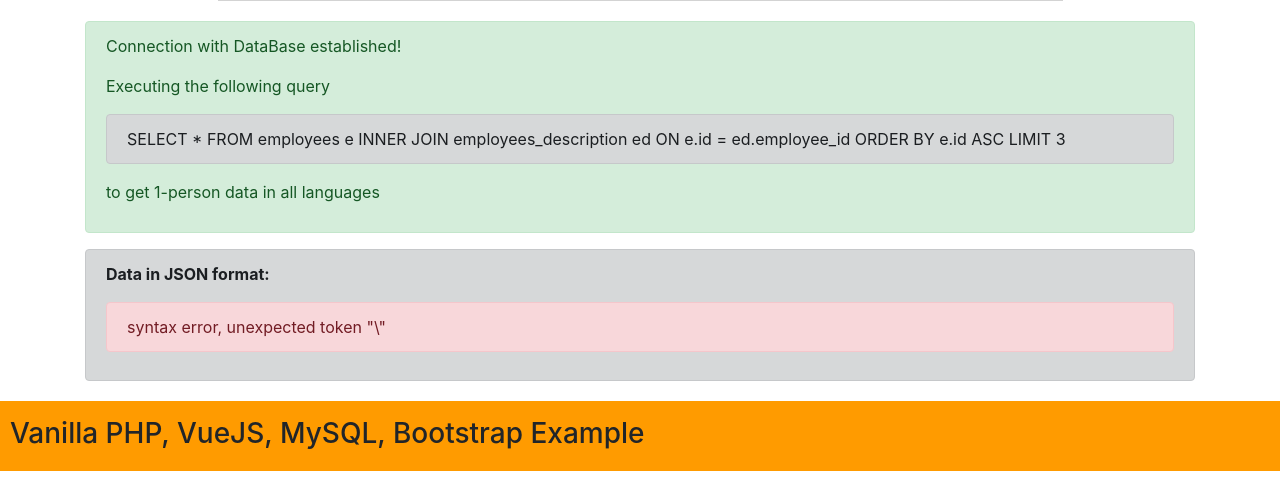
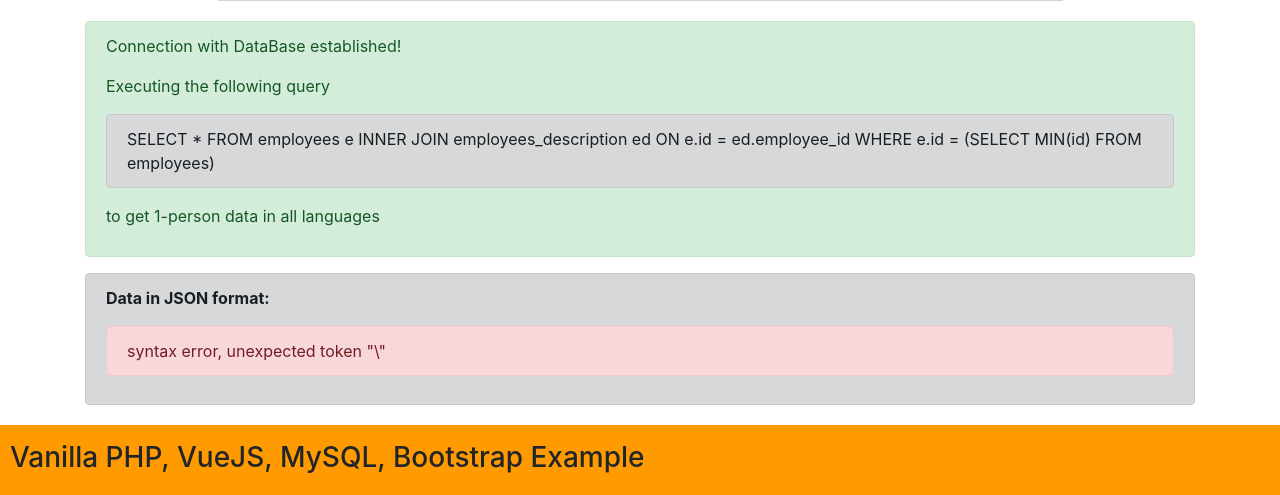
Before and after one commit to ajakupson/VanillaPHP_VueJS_MySQL_Example, a PHP site: page / in a window 1280 px wide. Shown: the part 3386-3881 px from the top of the page. Before the commit the page ends 3857 px from the top, so only its background shows below. Run offline with PHP 8.4, Linux system fonts and the light colour scheme; data comes from the database, SQL or seed files in the repository.

Commit message:
sql to get first employee data in all languages changed, since secondary languages are not mandatory

```diff
--- a/back-end/database/MySQL_Database.php
+++ b/back-end/database/MySQL_Database.php
@@ -23,8 +23,8 @@
       return $this->con;
     }
 
-    public function getEmployeeDataInAllLanguages() {
-      $query = "SELECT * FROM employees e INNER JOIN employees_description ed ON e.id = ed.employee_id ORDER BY e.id ASC LIMIT 3";
+    public function getFirstEmployeeDataInAllLanguages() {
+      $query = "SELECT * FROM employees e INNER JOIN employees_description ed ON e.id = ed.employee_id WHERE e.id = (SELECT MIN(id) FROM employees)";
       $this->result = mysqli_query($this->con, $query);
       $rows = mysqli_num_rows($this->result);
       $data = array();
--- a/index.php
+++ b/index.php
@@ -42,7 +42,7 @@
                     <p>No connection with the DataBase!</p>
                     <p>
                       Can\'t execute the following query
-                      <div class="alert alert-dark">SELECT * FROM employees e INNER JOIN employees_description ed ON e.id = ed.employee_id ORDER BY e.id ASC LIMIT 3</div>
+                      <div class="alert alert-dark">SELECT * FROM employees e INNER JOIN employees_description ed ON e.id = ed.employee_id WHERE e.id = (SELECT MIN(id) FROM employees)</div>
                       to get 1-person data in all languages
                     </p>
                   </div>';
@@ -51,11 +51,11 @@
                     <p>Connection with DataBase established!</p>
                     <p>
                       Executing the following query
-                      <div class="alert alert-dark">SELECT * FROM employees e INNER JOIN employees_description ed ON e.id = ed.employee_id ORDER BY e.id ASC LIMIT 3</div>
+                      <div class="alert alert-dark">SELECT * FROM employees e INNER JOIN employees_description ed ON e.id = ed.employee_id WHERE e.id = (SELECT MIN(id) FROM employees)</div>
                       to get 1-person data in all languages
                     </p>
                   </div>';
-                  $employeeRecords = $mySqlDb->getEmployeeDataInAllLanguages();
+                  $employeeRecords = $mySqlDb->getFirstEmployeeDataInAllLanguages();
 
                   echo '<div class="alert alert-dark">
                           <p><strong>Data in JSON format:</strong></p>';
```
